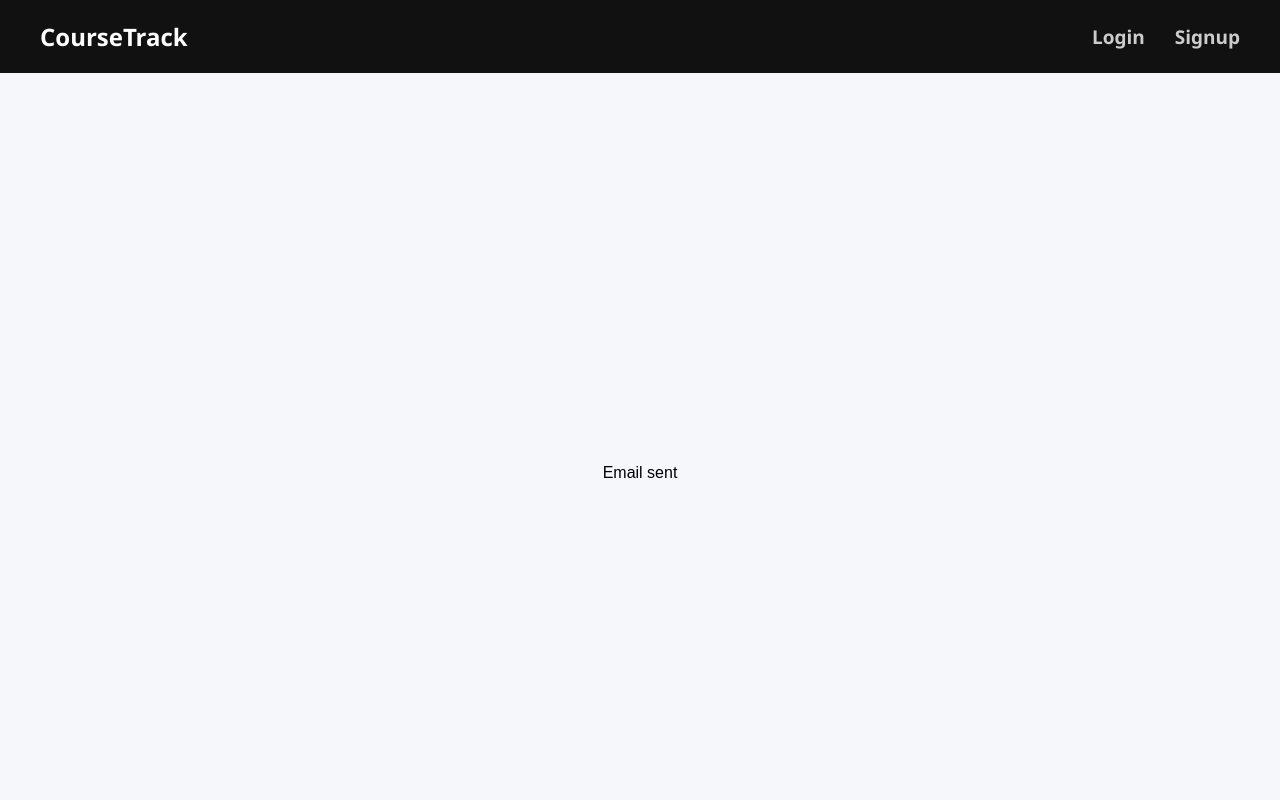
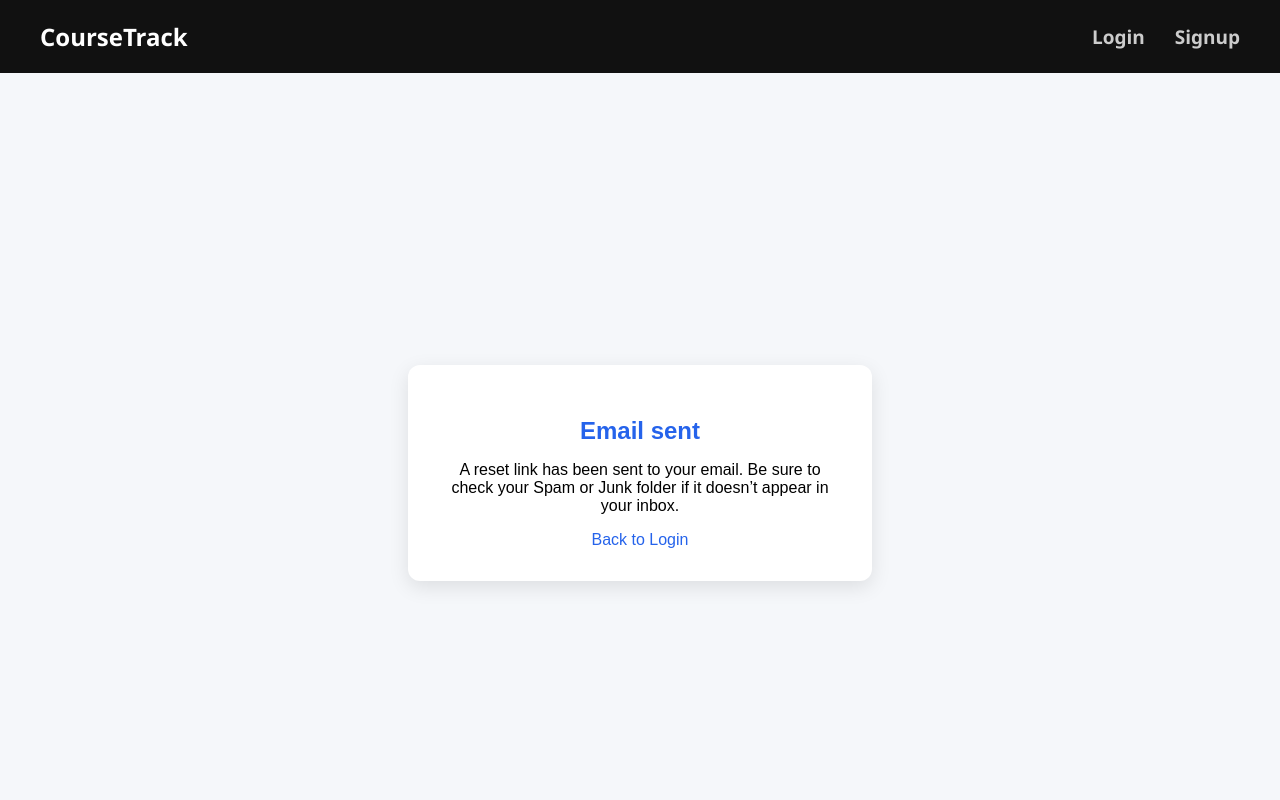
Before and after one commit to LReed03/course-dashboard, a React (Create React App) app in the folder frontend/: page /forgot-password in a window 1280 px wide. Both pictures are taken after typing "name@example.com" into the empty fields and a click on the button "Reset Password". Shown: the top 800 px of the page. Built offline with nearby package versions, Linux system fonts and the light colour scheme; no server answers.

Commit message:
Added some more content on page after email is sent

```diff
--- a/frontend/src/pages/ForgotPassword.js
+++ b/frontend/src/pages/ForgotPassword.js
@@ -36,7 +36,11 @@ function ForgotPassword(){
                     </input>
                     <button type="submit">Reset Password</button>
                     <Link to='/login'>Back to Login</Link>
-                </form> : <div><p>Email sent</p></div>}
+                </form> : <div className="forgot-password-container">
+                    <h2>Email sent</h2>
+                    <p>A reset link has been sent to your email. Be sure to check your Spam or Junk folder if it doesn’t appear in your inbox.</p>
+                    <Link to='/login'>Back to Login</Link>
+                    </div>}
             </div>
             <Footer/>
         </div>
```
